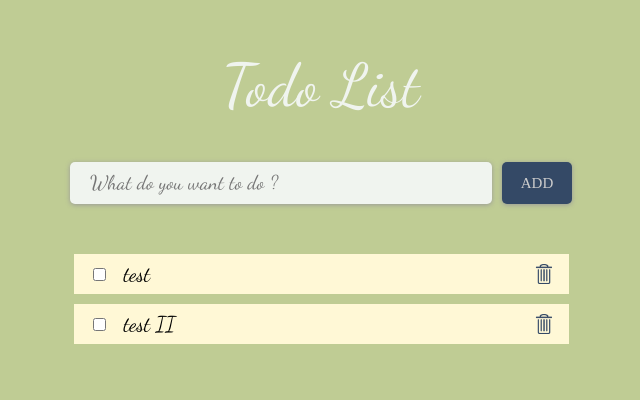
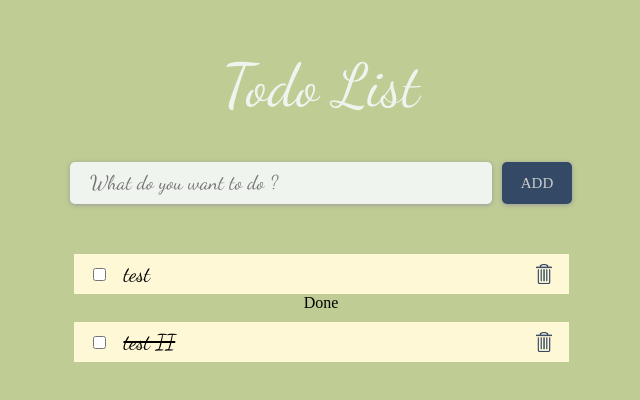
Before and after one commit to ElitaKung/TodoList, a React (Vite) app: page / in a window 1280 px wide. Shown: the top 400 px of the page, without its empty margins (319-959 px from the left). Built offline with nearby package versions, Linux system fonts and the light colour scheme.

Commit message:
Add tasks sort based on completion

```diff
--- a/src/AppTodoList/AppTodoList.jsx
+++ b/src/AppTodoList/AppTodoList.jsx
@@ -1,10 +1,11 @@
-import { useState } from "react";
+import { useEffect, useState } from "react";
 import './AppTodoList.css';
 import Card from "./Components/Card";
 // import data from "./Components/data.json"
 
 const AppTodoList = () => {
 
+  const [count, setCount] = useState(0);
   const [input, setInput] = useState("");
   const [todoList, setTodoList] = useState([
     {
@@ -45,12 +46,10 @@ const AppTodoList = () => {
         todo.completed = !todo.completed;
       }
     });
+    setCount(count + 1)
   };
 
-
-
-
-
+  useEffect(() => {}, [count]);
 
   return (
     <div className='container'>
@@ -65,13 +64,31 @@ const AppTodoList = () => {
         <button onClick={handleSubmit} className='user-input-btn'>ADD</button>
       </div>
       {
-        todoList.length != 0 ? todoList.map((todo, index) => {
+        todoList.length != 0 ? todoList.filter(todo => !todo.completed).map((todo, index) => {
           return (
             <Card
               key={index}
               userInput={todo?.task}
               handleDeleteTask={() => handleDelete(todo?.id)}
               handleCheckTask={() => handleCheck(todo?.id)}
+              isCompleted={todo?.completed}
+            />
+          );
+        }) : <div className="notask"> - no tasks - </div>
+      }
+
+      <div>Done</div>
+
+
+      {
+        todoList.length != 0 ? todoList.filter(todo => todo.completed).map((todo, index) => {
+          return (
+            <Card
+              key={index}
+              userInput={todo?.task}
+              handleDeleteTask={() => handleDelete(todo?.id)}
+              handleCheckTask={() => handleCheck(todo?.id)}
+              isCompleted={todo?.completed}
             />
           );
         }) : <div className="notask"> - no tasks - </div>
--- a/src/AppTodoList/Components/Card.css
+++ b/src/AppTodoList/Components/Card.css
@@ -12,9 +12,7 @@
         width: 480px;
         height: 40px;
         background: #FFF8D6;
-        font-family: 'Dancing Script', cursive;
         margin-top: 10px;
-        font-size: 16pt;
     }
 
     .card-checkbox {
@@ -36,3 +34,14 @@
         border: 5px;
 
     }
+
+    .normal-font {
+        font-family: 'Dancing Script', cursive;
+        font-size: 16pt;
+    }
+
+    .crossed-font {
+        font-family: 'Dancing Script', cursive;
+        font-size: 16pt;
+        text-decoration: line-through;
+    }
--- a/src/AppTodoList/Components/Card.jsx
+++ b/src/AppTodoList/Components/Card.jsx
@@ -4,12 +4,13 @@ import deleteIcon from '../assets/deleteIcon.png';
 import './Card.css';
 
 const Card = (props) => {
+
   return (
     <div className='card'>
       <div className="card-input">
         <div className='card-checkbox'>
           <input type="checkbox" name="checkbox" onClick={props.handleCheckTask} />
-          <span>{props.userInput}</span>
+          <span className={`${props.isCompleted ? "crossed-font" : "normal-font"}`}>{props.userInput}</span>
         </div>
         <div className='card-delete'>
           <img src={deleteIcon} alt="" onClick={props.handleDeleteTask} />
```
